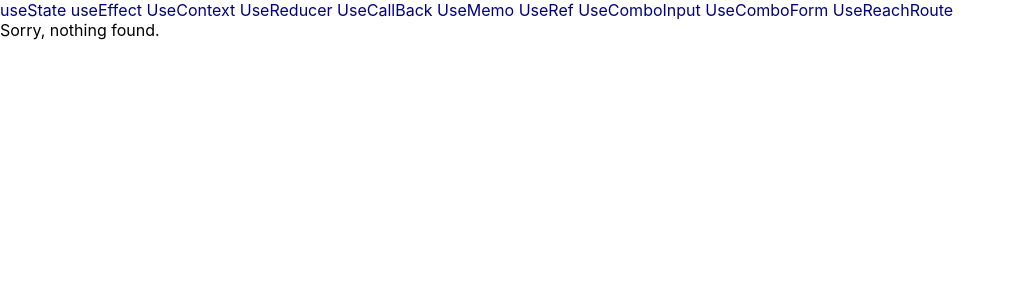
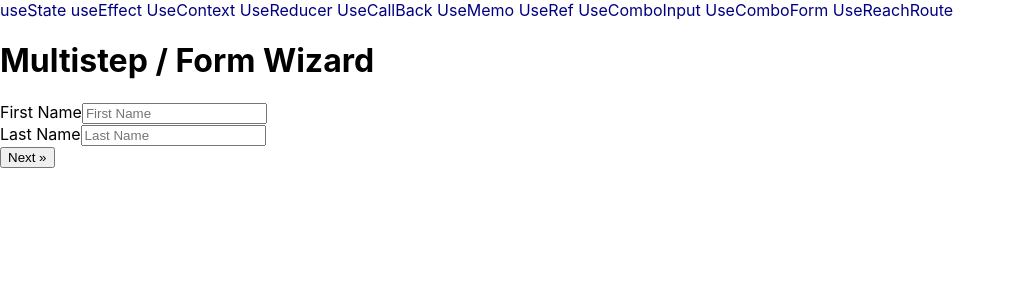
Before and after one commit to willnguyen1312/react-hooks-playground, a React (Create React App) app: page / in a window 1280 px wide. Shown: the top 300 px of the page, without its empty margins (0-1015 px from the left). Built offline with nearby package versions, Linux system fonts and the light colour scheme.

Commit message:
Add use-formik

```diff
--- a/package.json
+++ b/package.json
@@ -5,6 +5,7 @@
   "dependencies": {
     "@reach/router": "^1.2.1",
     "axios": "^0.18.0",
+    "formik": "^1.5.2",
     "react": "^16.8.5",
     "react-dom": "^16.8.5",
     "react-scripts": "2.1.8",
--- /dev/null
+++ b/src/screens/_notFound.tsx
@@ -0,0 +1,6 @@
+import { RouteComponentProps } from "@reach/router";
+import React from "react";
+
+const NotFound = (_: RouteComponentProps) => <div data-testid="renderedText">Sorry, nothing found.</div>;
+
+export default NotFound;
--- a/src/screens/notFound.tsx
+++ b/src/screens/notFound.tsx
@@ -1,6 +1,190 @@
-import { RouteComponentProps } from "@reach/router";
+import { ErrorMessage, Field, Formik } from "formik";
 import React from "react";
 
-const NotFound = (_: RouteComponentProps) => <div data-testid="renderedText">Sorry, nothing found.</div>;
+const sleep = ms => new Promise(resolve => setTimeout(resolve, ms));
 
-export default NotFound;
+const required = value => (value ? undefined : "Required");
+
+interface IWizardState {
+  page: number;
+  values: any;
+}
+
+interface IWizardProps {
+  children: any[];
+  onSubmit: any;
+  [key: string]: any;
+}
+
+class Wizard extends React.Component<IWizardProps, IWizardState> {
+  static Page: any = ({ children }) => children;
+
+  constructor(props) {
+    super(props);
+    this.state = {
+      page: 0,
+      values: props.initialValues
+    };
+  }
+
+  next = values =>
+    this.setState(state => ({
+      page: Math.min(state.page + 1, this.props.children.length - 1),
+      values
+    }));
+
+  previous = () =>
+    this.setState(state => ({
+      page: Math.max(state.page - 1, 0)
+    }));
+
+  validate = values => {
+    const activePage = React.Children.toArray(this.props.children)[
+      this.state.page
+    ];
+    return activePage.props.validate ? activePage.props.validate(values) : {};
+  };
+
+  handleSubmit = (values, bag) => {
+    const { children, onSubmit } = this.props;
+    const { page } = this.state;
+    const isLastPage = page === React.Children.count(children) - 1;
+    if (isLastPage) {
+      return onSubmit(values, bag);
+    } else {
+      bag.setTouched({});
+      bag.setSubmitting(false);
+      this.next(values);
+    }
+  };
+
+  render() {
+    const { children } = this.props;
+    const { page, values } = this.state;
+    const activePage = React.Children.toArray(children)[page];
+    const isLastPage = page === React.Children.count(children) - 1;
+    return (
+      <Formik
+        initialValues={values}
+        enableReinitialize={false}
+        validate={this.validate}
+        onSubmit={this.handleSubmit}
+        render={({ values, handleSubmit, isSubmitting, handleReset }) => (
+          <form onSubmit={handleSubmit}>
+            {activePage}
+            <div className="buttons">
+              {page > 0 && (
+                <button
+                  type="button"
+                  className="secondary"
+                  onClick={this.previous}
+                >
+                  « Previous
+                </button>
+              )}
+
+              {!isLastPage && <button type="submit">Next »</button>}
+              {isLastPage && (
+                <button type="submit" disabled={isSubmitting}>
+                  Submit
+                </button>
+              )}
+            </div>
+          </form>
+        )}
+      />
+    );
+  }
+}
+
+const App = () => (
+  <div className="App">
+    <h1>Multistep / Form Wizard </h1>
+    <Wizard
+      initialValues={{
+        firstName: "",
+        lastName: "",
+        email: "",
+        favoriteColor: ""
+      }}
+      onSubmit={(values, actions) => {
+        sleep(300).then(() => {
+          window.alert(JSON.stringify(values, null, 2));
+          actions.setSubmitting(false);
+        });
+      }}
+    >
+      <Wizard.Page>
+        <div>
+          <label>First Name</label>
+          <Field
+            name="firstName"
+            component="input"
+            type="text"
+            placeholder="First Name"
+            validate={required}
+          />
+          <ErrorMessage
+            name="firstName"
+            component="div"
+            className="field-error"
+          />
+        </div>
+        <div>
+          <label>Last Name</label>
+          <Field
+            name="lastName"
+            component="input"
+            type="text"
+            placeholder="Last Name"
+            validate={required}
+          />
+          <ErrorMessage
+            name="lastName"
+            component="div"
+            className="field-error"
+          />
+        </div>
+      </Wizard.Page>
+      <Wizard.Page
+        validate={values => {
+          const errors: any = {};
+          if (!values.email) {
+            errors.email = "Required";
+          }
+          if (!values.favoriteColor) {
+            errors.favoriteColor = "Required";
+          }
+          return errors;
+        }}
+      >
+        <div>
+          <label>Email</label>
+          <Field
+            name="email"
+            component="input"
+            type="email"
+            placeholder="Email"
+          />
+          <ErrorMessage name="email" component="div" className="field-error" />
+        </div>
+        <div>
+          <label>Favorite Color</label>
+          <Field name="favoriteColor" component="select">
+            <option value="">Select a Color</option>
+            <option value="#ff0000">❤️ Red</option>
+            <option value="#00ff00">💚 Green</option>
+            <option value="#0000ff">💙 Blue</option>
+          </Field>
+          <ErrorMessage
+            name="favoriteColor"
+            component="div"
+            className="field-error"
+          />
+        </div>
+      </Wizard.Page>
+    </Wizard>
+  </div>
+);
+
+export default App as any;
```
Also changed, not shown: 1 other file (tests, documents, lock files or other folders).
